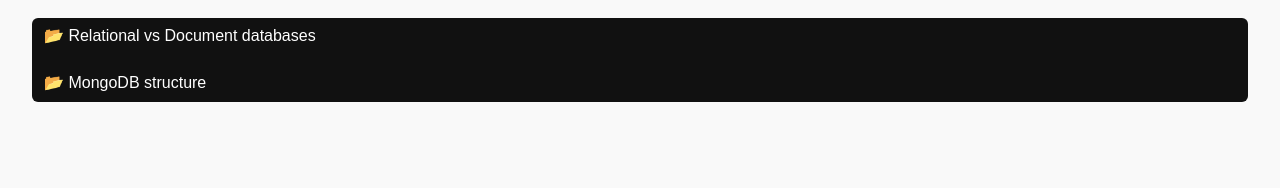
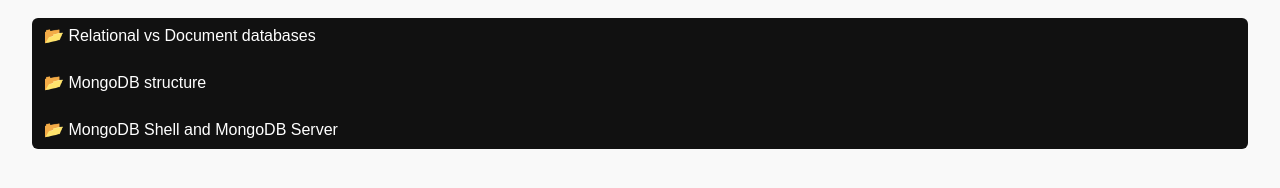
Before and after one commit to AlenaB-dev/MongoDB, a plain HTML site: page index.html in a window 1280 px wide. Shown: the part 172-360 px from the top of the page. Drawn offline with Linux system fonts and the light colour scheme.

Commit message:
feat: added link on MongoDB Shell and MongoDB Server page

```diff
--- a/index.html
+++ b/index.html
@@ -87,6 +87,9 @@
         >📂 Relational vs Document databases</a
       >
       <a href="mongoDB_structure.html">📂 MongoDB structure</a>
+      <a href="mongoDBShell_mongoDBServer.html"
+        >📂 MongoDB Shell and MongoDB Server</a
+      >
     </nav>
 
     <!--script for toggle theme-->
```
